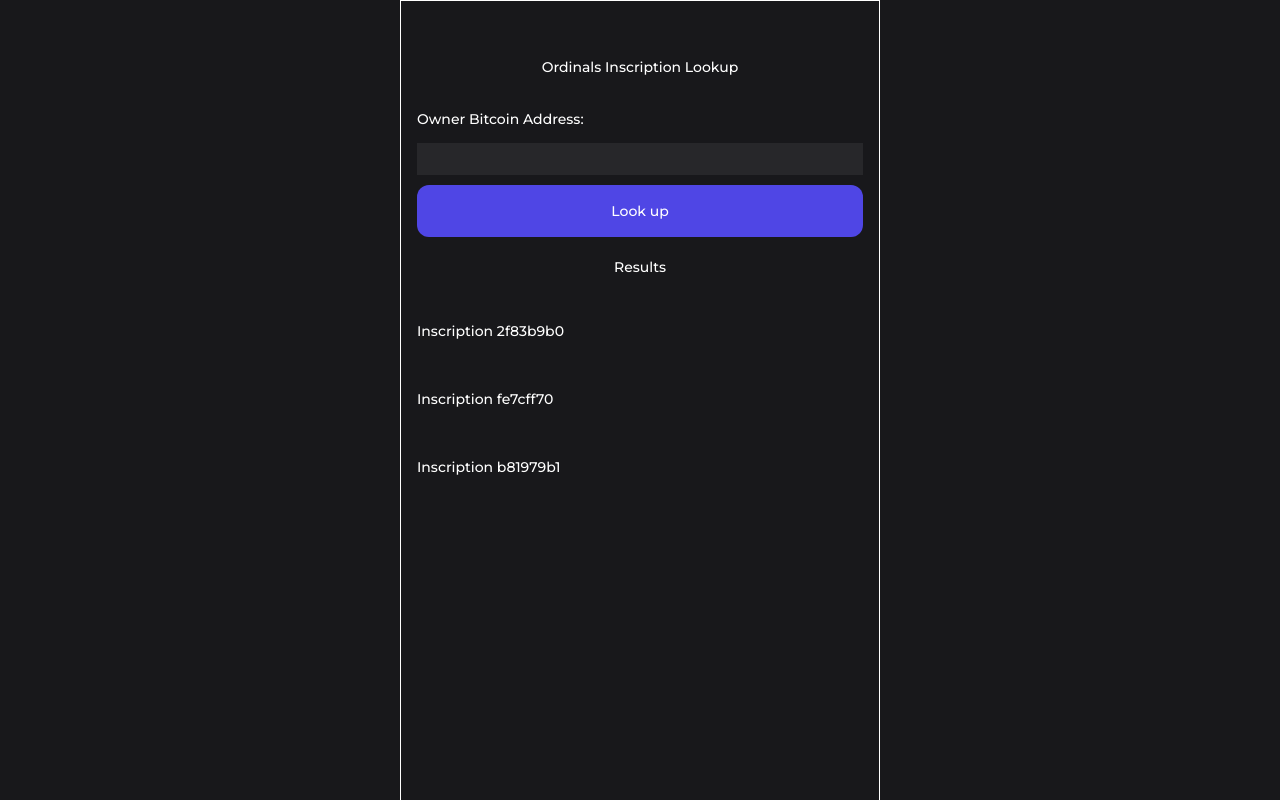
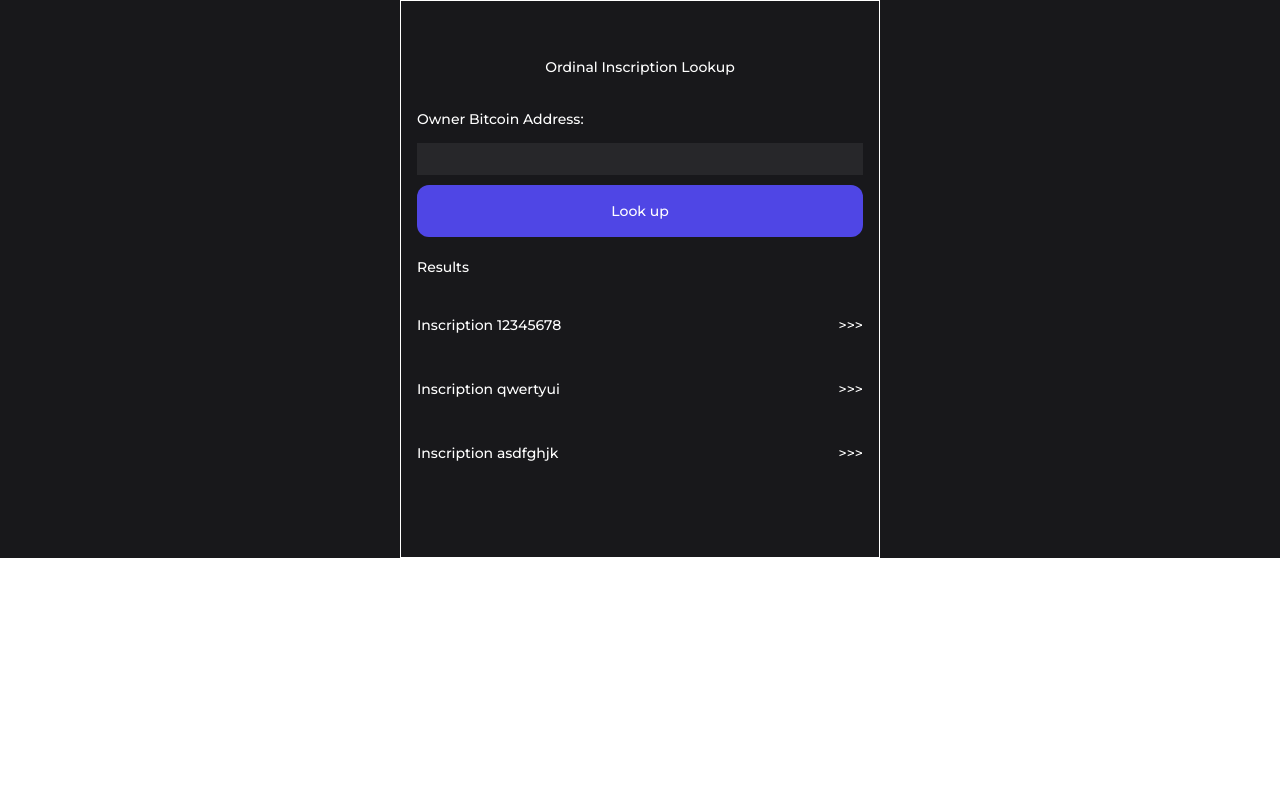
Before and after one commit to aryzing/ordinal-inscriptions-browser, a React (Vite) app: page / in a window 1280 px wide. Shown: the top 800 px of the page. Built offline with nearby package versions, Linux system fonts and the light colour scheme.

Commit message:
Improve spacing

```diff
--- a/src/App.tsx
+++ b/src/App.tsx
@@ -1,35 +1,36 @@
-import { Header } from "./components/headers";
-import { Text } from "./components/text";
+import { Button } from "./components/Button";
+import { Header } from "./components/Headers";
+import { Result } from "./components/Result";
+import { Text } from "./components/Text";
 import "./index.css";
 
 function InscriptionLookup() {
   return (
     <form className="flex flex-col items-center">
-      <Header>Ordinals Inscription Lookup</Header>
-      <div className="self-stretch flex w-full flex-col items-stretch mt-8 mb-[566px] px-4">
+      <Header>Ordinal Inscription Lookup</Header>
+      <div className="self-stretch flex w-full flex-col items-stretch py-8 px-4">
         <label>
           <Text>Owner Bitcoin Address:</Text>
-          <input className="bg-zinc-800 h-8 mt-3.5 w-full text-white" />
+
+          <div className="pb-3.5" />
+
+          <input className="bg-zinc-800 h-8 w-full text-white px-1" />
         </label>
-        <button className="text-white text-center text-sm font-medium whitespace-nowrap bg-indigo-600 justify-center items-center mt-2.5 px-16 py-4 rounded-xl">
-          Look up
-        </button>
-        <div className="text-white text-center text-sm font-medium mt-5">
-          Results
-        </div>
-        <div className="flex justify-between gap-5 mt-11 pr-3.5 items-start">
-          <div className="flex flex-col items-stretch">
-            <div className="justify-center text-white text-sm font-medium leading-5">
-              Inscription 2f83b9b0
-            </div>
-            <div className="justify-center text-white text-sm font-medium leading-5 mt-12">
-              Inscription fe7cff70
-            </div>
-            <div className="justify-center text-white text-sm font-medium leading-5 mt-12">
-              Inscription b81979b1
-            </div>
-          </div>
-          <div className="self-stretch flex flex-col items-center"></div>
+
+        <div className="pb-2.5" />
+
+        <Button>Look up</Button>
+
+        <div className="pb-5" />
+
+        <Text>Results</Text>
+
+        <div className="pb-6" />
+
+        <div className="flex flex-col gap-y-4">
+          <Result id="12345678" />
+          <Result id="qwertyui" />
+          <Result id="asdfghjk" />
         </div>
       </div>
     </form>
--- /dev/null
+++ b/src/components/Button.tsx
@@ -0,0 +1,18 @@
+import { ButtonHTMLAttributes } from "react";
+
+export function Button(
+  props: ButtonHTMLAttributes<HTMLButtonElement> & {
+    children: React.ReactNode;
+    className?: string;
+  }
+) {
+  const { className, children, ...rest } = props;
+  return (
+    <button
+      className={`text-white text-center text-sm font-medium whitespace-nowrap bg-indigo-600 justify-center items-center px-16 py-4 rounded-xl ${className}`}
+      {...rest}
+    >
+      {children}
+    </button>
+  );
+}
--- /dev/null
+++ b/src/components/Result.tsx
@@ -0,0 +1,12 @@
+import { Text } from "./Text";
+
+export function Result(props: { id: string }) {
+  return (
+    <div className="flex justify-between h-12 align-middle">
+      <Text className="flex flex-col justify-center">
+        Inscription {props.id}
+      </Text>
+      <Text className="flex flex-col justify-center">{">>>"}</Text>
+    </div>
+  );
+}
```
Also changed, not shown: src/components/Headers.tsx (renamed from src/components/headers.tsx), src/components/Text.tsx (renamed from src/components/text.tsx).
